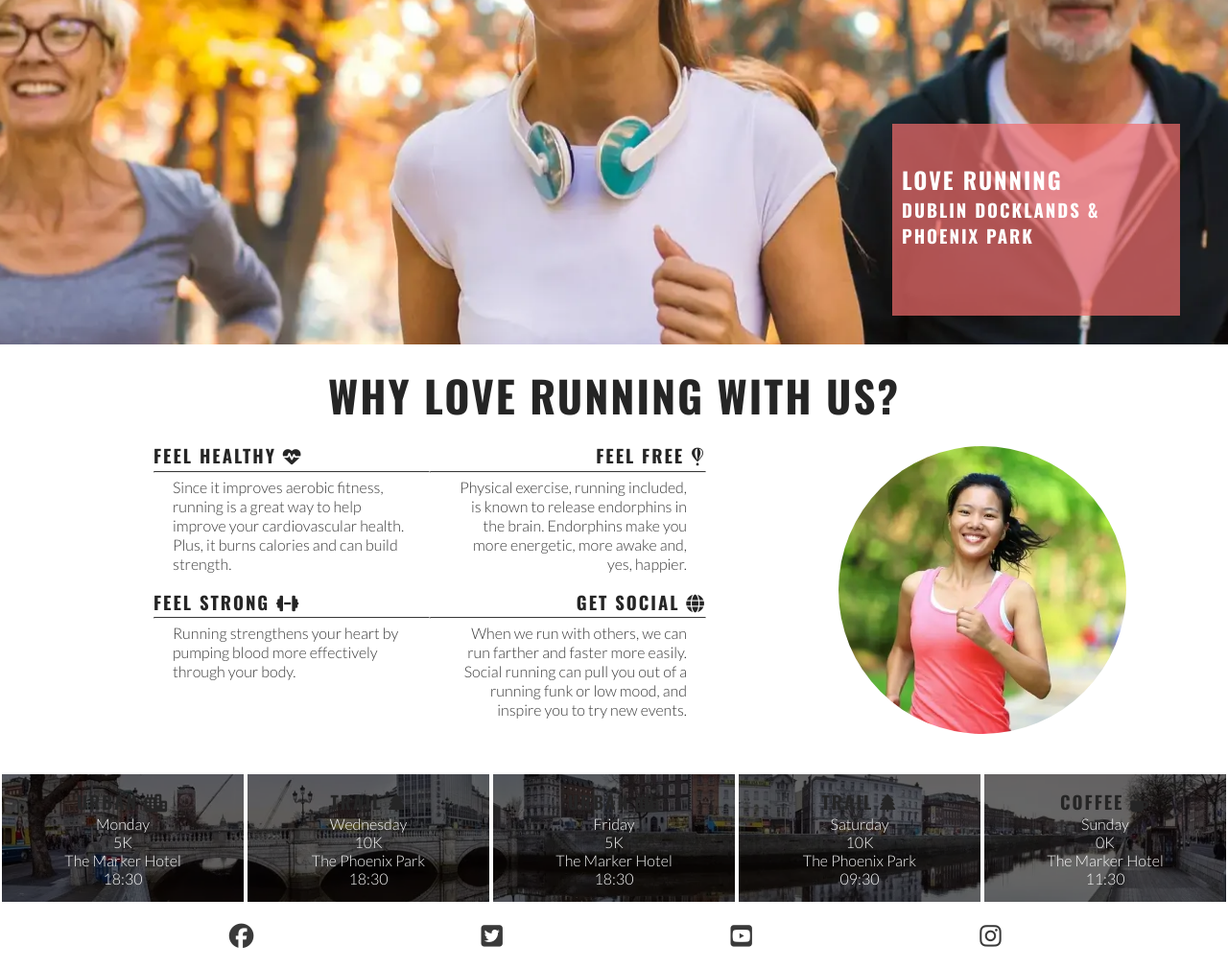
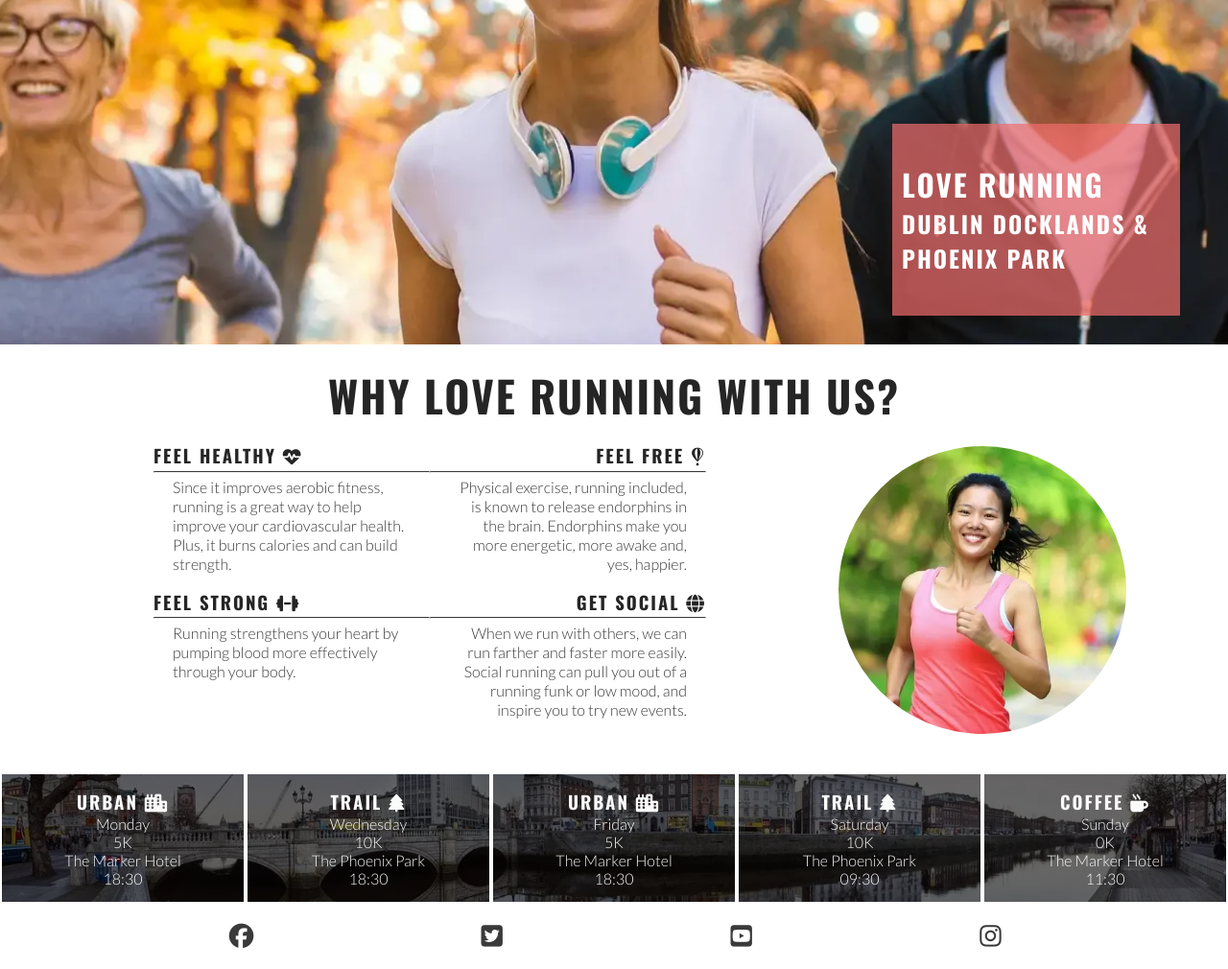
Before and after one commit to jemdiam/love-rowing, a plain HTML site: page index.html in a window 1280 px wide. Shown: the part 320-1330 px from the top of the page at 96% size. Drawn offline with nearby package versions, Linux system fonts and the light colour scheme.

Commit message:
fix issue w/ font-size and update times  font color

```diff
--- a/assets/css/style.css
+++ b/assets/css/style.css
@@ -106,7 +106,7 @@ main {
 
 #cover-text {
     background-color: rgba(241, 109, 107, .7 );
-    font-size: 1 30%;
+    font-size: 130%;
     position: absolute;
     bottom: 30px;
     width: 80%;
@@ -181,7 +181,7 @@ hr {
 
 #times h3 {
     /* override general rule for h3 */
-    color: fafafa;
+    color: #fafafa;
 }
 
 /* gallery page */
```
